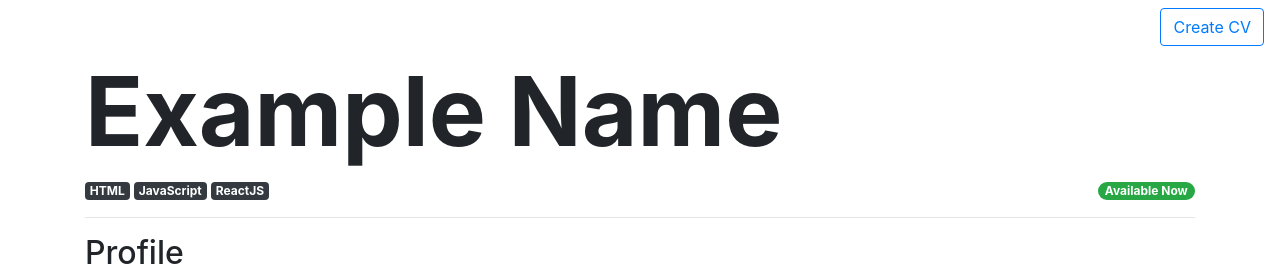
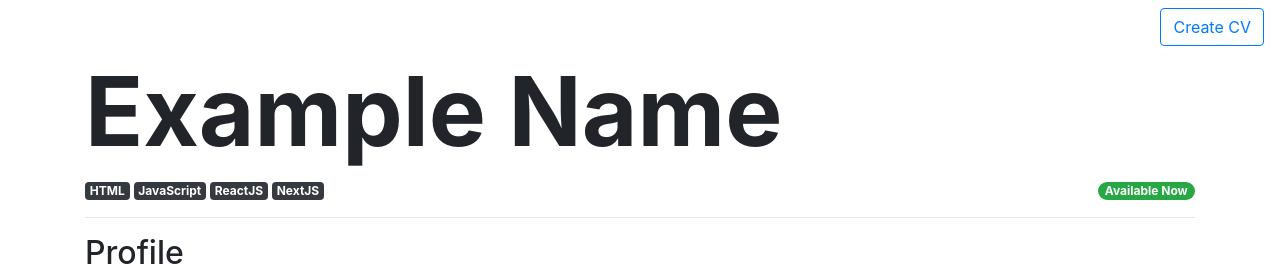
Before and after one commit to codemzy/cv.js, a Next.js app: page / in a window 1280 px wide. Shown: the top 267 px of the page. Built offline with nearby package versions, Linux system fonts and the light colour scheme.

Commit message:
Added availability and categories

```diff
--- a/data/cv.json
+++ b/data/cv.json
@@ -1,5 +1,7 @@
 {
   "name": "Example Name",
+  "categories": [ "HTML", "JavaScript", "ReactJS", "NextJS" ],
+  "availability": "Now",
   "profile": [
     "Something about how I am hard working (of course) and love to code. I am self-taught, through various online courses, tutorials and projects.",
     "This is the introduction. Keep it snappy, keep it on point, include key facts."
--- a/pages/index.js
+++ b/pages/index.js
@@ -5,13 +5,26 @@ import Section from '../components/section';
 // data
 import cvData from '../data/cv.json';
 
+// categories
+function Categories(props) {
+  const categories = props.list;
+  const listItems = categories.map((category, i) =>
+    <span className="badge badge-dark mr-1" key={i}>{category}</span>
+  );
+  return (
+    <div>{listItems}</div>
+  );
+}
+
+
+// cv
 export default () => (
   <Layout title={cvData.name}>
     <div className="container">
       <h1 className="display-1 font-weight-bold">{cvData.name}</h1>
       <div className="d-flex justify-content-between">
-        <div><span className="badge badge-dark">HTML</span> <span className="badge badge-dark">JavaScript</span> <span className="badge badge-dark">ReactJS</span></div>
-        <div><span className="badge badge-pill badge-success">Available Now</span></div>
+        <Categories list={cvData.categories} />
+        <div><span className="badge badge-pill badge-success">Available {cvData.availability}</span></div>
       </div>
       <hr/>
       <Section title='Profile'>
@@ -27,4 +40,4 @@ export default () => (
       </Section>
     </div>
   </Layout>
-)
+);
```
